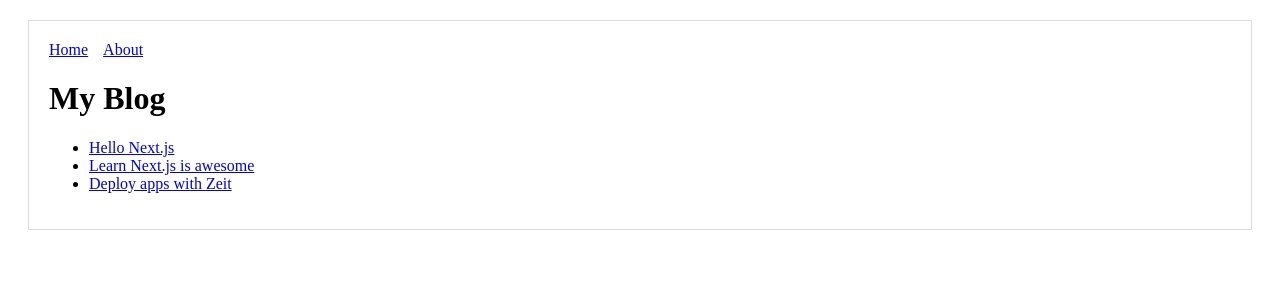
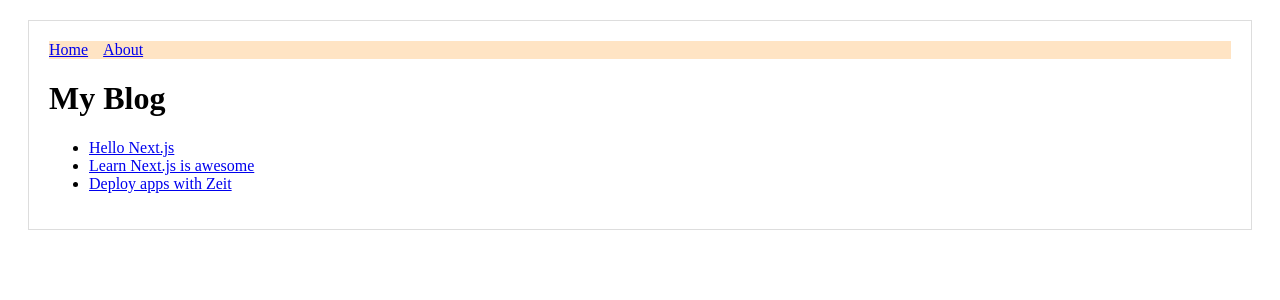
Before and after one commit to ataricoder/www, a Next.js app: page / in a window 1280 px wide. Shown: the top 300 px of the page. Built offline with nearby package versions, Linux system fonts and the light colour scheme.

Commit message:
added styles and css module for header component

```diff
--- a/components/Layout.js
+++ b/components/Layout.js
@@ -1,4 +1,4 @@
-import Header from "../components/Header";
+import Header from "./header/header";
 
 const layoutStyle = {
 	margin: 20,
--- a/components/Header.js
+++ b/components/header/header.js
@@ -1,11 +1,12 @@
 import Link from "next/link";
+import styles from "./header.module.css";
 
 const linkStyle = {
 	marginRight: 15
 };
 
 const Header = () => (
-	<div>
+	<div className={styles.navbar}>
 		<Link href="/">
 			<a style={linkStyle} title="Home Page">
 				Home
--- /dev/null
+++ b/components/header/header.module.css
@@ -0,0 +1,3 @@
+.navbar {
+	background-color: bisque;
+}
```
